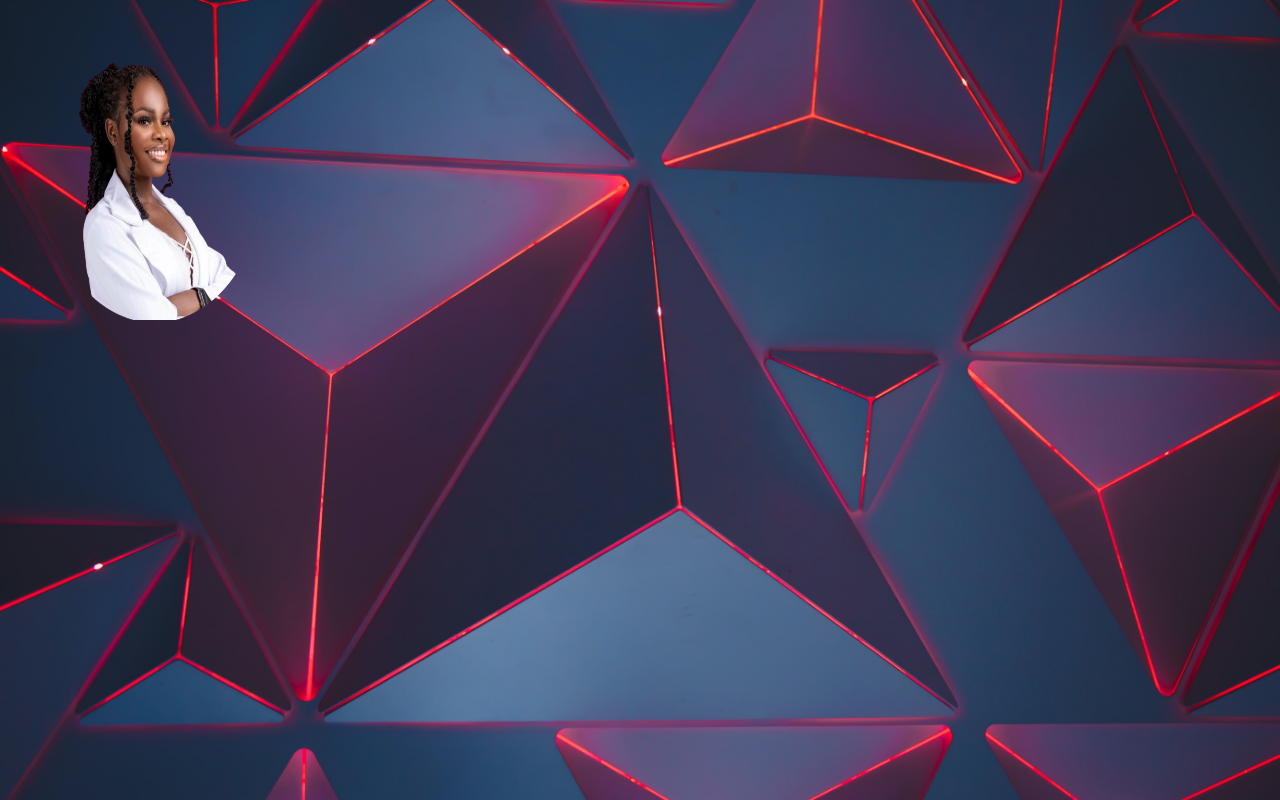
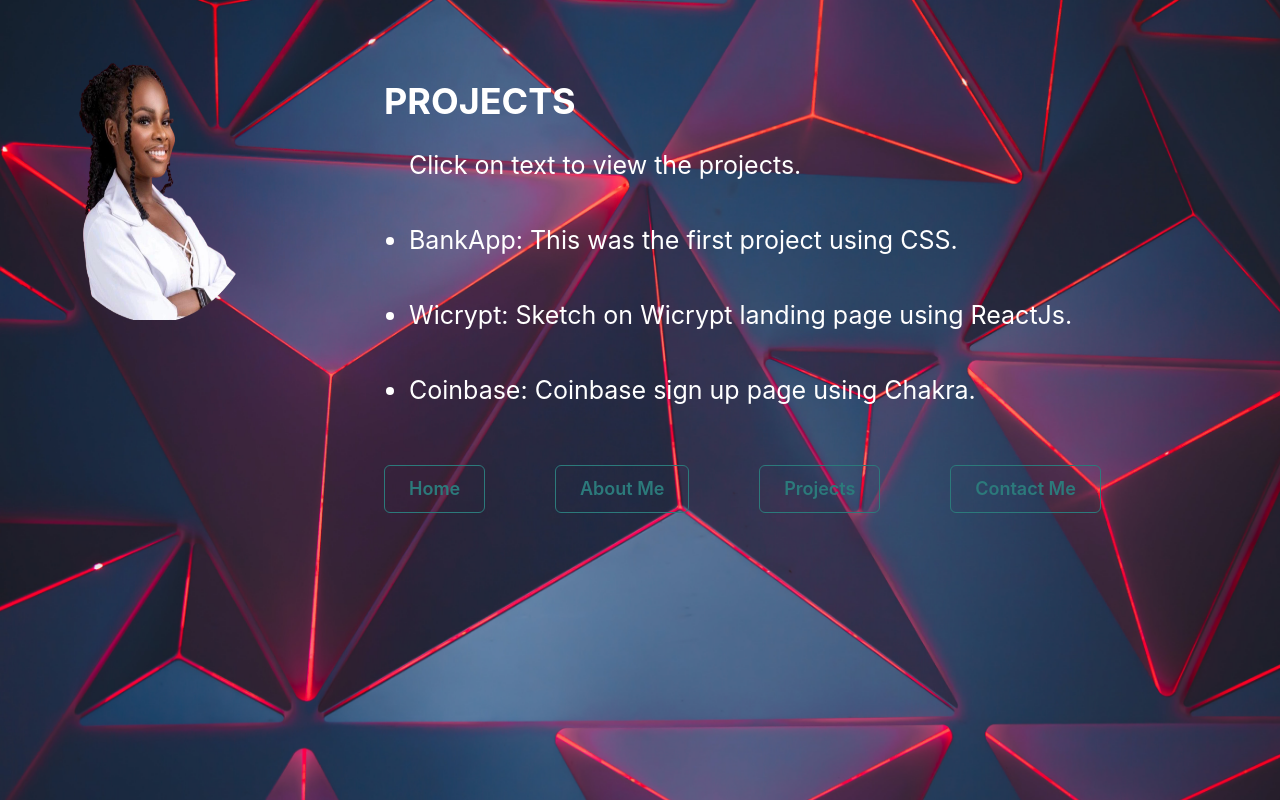
Before and after one commit to anthoniambah/my-portfolio, a React (Vite) app: page /projects in a window 1280 px wide. Built offline with nearby package versions, Linux system fonts and the light colour scheme.

Commit message:
A little change was made.

```diff
--- a/src/Home.jsx
+++ b/src/Home.jsx
@@ -19,12 +19,12 @@ function Home() {
         m="auto"
         align="center"
         w={["100%", "80%"]}
-        h={["90vh", "80vh"]}
+        minH={["90vh", "80vh"]}
         pt={["3"]}
         pl={["0", "15"]}
-        flexDirection={["column"]}
+        flexDirection={["column", "column", "row"]}
       >
-        <Box w={["80%", "35%"]} h={["40vh", "50vh"]} boxShadow="2xl">
+        <Box w={["80%", "90%", "35%"]} h={["40vh", "50vh"]} boxShadow="2xl">
           <Image
             p={["3", "5"]}
             boxShadow="2xl"
@@ -34,17 +34,22 @@ function Home() {
             h={["40vh", "50vh"]}
           />
         </Box>
-        <Box textAlign="left" w={["100%", "60%"]} pl={["5", "10"]} pt={["7"]}>
-          <Heading fontFamily="Verdana" fontSize={["30px", "60px"]}>
+        <Box
+          textAlign="left"
+          w={["100%", "100%", "60%"]}
+          pl={["5", "10"]}
+          pt={["7"]}
+        >
+          <Heading fontFamily="Verdana" fontSize={["30px", "30px", "60px"]}>
             Hi!
           </Heading>
-          <Box fontSize={["20px", "45px"]}>
+          <Box fontSize={["20px", "30px",  "45px"]}>
             My name is Anthonia Mbah, <br /> Frontend Developer.
           </Box>
           <Flex
             flexWrap="wrap"
             justifyContent="space-between"
-            px={["3.5", '0']}
+            px={["3.5", "0"]}
           >
             <Link to="/" display="inline-block">
               <Button
--- a/src/pages/ContactMe.jsx
+++ b/src/pages/ContactMe.jsx
@@ -24,14 +24,28 @@ function ContactMe() {
       bgRepeat="no-repeat"
       color="white"
     >
-      <Flex w="100%">
-        <Box w="30%">
-          <Image src={image3} alt="" w="70%" h="40vh" pt="10" pl="10" />
+      <Flex w="100%" flexDirection={["column", "column", "row"]}>
+        <Box w={["100%", "70%", "30%"]} m={["0", "auto", "0"]}>
+          <Image
+            src={image3}
+            alt=""
+            w={["100%", "90%", "70%"]}
+            m={["0", "auto", "0"]}
+            h="40vh"
+            pt="10"
+            pl="10"
+          />
         </Box>
-        <Box w="70%">
-          <Heading pt="20">CONTACT ME</Heading>
+        <Box
+          w={["90%", "70%", "70%"]}
+          m={["auto", "auto", "0"]}
+          pt={["10px", "10px", "20"]}
+        >
+          <Heading pt="20" textAlign={["center", "left", "left"]}>
+            CONTACT ME
+          </Heading>
           <br />
-          <UnorderedList fontSize="30px">
+          <UnorderedList fontSize={["20px", "20px", "30px"]}>
             <ListItem>
               <Link href="https://github.com/anthoniambah">GitHub</Link>
             </ListItem>
@@ -46,27 +60,52 @@ function ContactMe() {
             <br />
             <ListItem>+234 810 712 4996</ListItem>
           </UnorderedList>
-          <Flex w="80%" pt="15">
+          <Flex
+            w={["100%", "100%", "80%"]}
+            pt="15"
+            flexWrap={"wrap"}
+            justifyContent={["space-between", "", ""]}
+          >
             <RouterLink to="/">
-              <Button mt="10" size="lg" variant="outline" colorScheme="teal">
+              <Button
+                mt={["5", "5", "10"]}
+                size="lg"
+                variant="outline"
+                colorScheme="teal"
+              >
                 Home
               </Button>
             </RouterLink>
             <Spacer />
             <RouterLink to="/about">
-              <Button mt="10" size="lg" variant="outline" colorScheme="teal">
+              <Button
+                mt={["5", "5", "10"]}
+                size="lg"
+                variant="outline"
+                colorScheme="teal"
+              >
                 About Me
               </Button>
             </RouterLink>
             <Spacer />
             <RouterLink to="/projects">
-              <Button mt="10" size="lg" variant="outline" colorScheme="teal">
+              <Button
+                mt={["5", "5", "10"]}
+                size="lg"
+                variant="outline"
+                colorScheme="teal"
+              >
                 Projects
               </Button>
             </RouterLink>
             <Spacer />
             <RouterLink to="/contactme">
-              <Button mt="10" size="lg" variant="outline" colorScheme="teal">
+              <Button
+                mt={["5", "5", "10"]}
+                size="lg"
+                variant="outline"
+                colorScheme="teal"
+              >
                 Contact Me
               </Button>
             </RouterLink>
--- a/src/pages/Projects.jsx
+++ b/src/pages/Projects.jsx
@@ -8,7 +8,7 @@ import {
   Button,
   Spacer,
   Flex,
-  Link
+  Link,
 } from "@chakra-ui/react";
 import { Link as RouterLink } from "react-router-dom";
 import bg from "../../public/assets/bg1.jpg";
@@ -24,59 +24,105 @@ function Projects() {
       bgRepeat="no-repeat"
       color="white"
     >
-      <Flex w="100%">
-        <Box w="30%">
-          <Image src={image3} alt="" w="70%" h="40vh" pt="10" pl="10" />
+      <Flex w="100%" flexDirection={["column", "column", "row"]}>
+        <Box w={["100%", "70%", "30%"]} m={["0", "auto", "0"]}>
+          <Image
+            src={image3}
+            alt=""
+            w={["100%", "90%", "70%"]}
+            m={["0", "auto", "0"]}
+            h="40vh"
+            pt="10"
+            pl="10"
+          />
         </Box>
-        {/* <Box w="70%" pt="20">
-          <Heading>PROJECTS</Heading>
+        <Box
+          w={["90%", "70%", "70%"]}
+          m={["auto", "auto", "0"]}
+          pt={["10px", "10px", "20"]}
+        >
+          <Heading textAlign={["center", "left", "left"]}>PROJECTS</Heading>
           <br />
-          <UnorderedList fontSize="25px">
+          <UnorderedList fontSize={["20px", "20px", "25px"]}>
             <Box>Click on text to view the projects.</Box> <br />
             <ListItem>
-              <Link href="https://hackpiy-first-task.netlify.app/" textDecoration='none'>
+              <Link
+                href="https://hackpiy-first-task.netlify.app/"
+                textDecoration="none"
+              >
                 BankApp: This was the first project using CSS.
               </Link>
             </ListItem>
             <br />
             <ListItem>
-              <Link href="https://second-task-hackpiy.netlify.app/" textDecoration='none'>
+              <Link
+                href="https://second-task-hackpiy.netlify.app/"
+                textDecoration="none"
+              >
                 Wicrypt: Sketch on Wicrypt landing page using ReactJs.
               </Link>
             </ListItem>
             <br />
             <ListItem>
-              <Link href="https://coinbase-chakra.netlify.app/" textDecoration='none'>
+              <Link
+                href="https://coinbase-chakra.netlify.app/"
+                textDecoration="none"
+              >
                 Coinbase: Coinbase sign up page using Chakra.
               </Link>
             </ListItem>
           </UnorderedList>
-          <Flex w="70%" pt='15'>
-          <RouterLink to="/">
-              <Button mt="10" size="lg" variant="outline" colorScheme="teal">
+          <Flex
+            w={["100", "100%", "80%"]}
+            pt="15"
+            flexWrap={"wrap"}
+            justifyContent={["space-between", "", ""]}
+          >
+            <RouterLink to="/">
+              <Button
+                mt={["5", "5", "10"]}
+                size="lg"
+                variant="outline"
+                colorScheme="teal"
+              >
                 Home
               </Button>
             </RouterLink>
             <Spacer />
             <RouterLink to="/about">
-              <Button mt="10" size="lg" variant="outline" colorScheme="teal">
+              <Button
+                mt={["5", "5", "10"]}
+                size="lg"
+                variant="outline"
+                colorScheme="teal"
+              >
                 About Me
               </Button>
             </RouterLink>
             <Spacer />
             <RouterLink to="/projects">
-              <Button mt="10" size="lg" variant="outline" colorScheme="teal">
+              <Button
+                mt={["5", "5", "10"]}
+                size="lg"
+                variant="outline"
+                colorScheme="teal"
+              >
                 Projects
               </Button>
             </RouterLink>
             <Spacer />
             <RouterLink to="/contactme">
-              <Button mt="10" size="lg" variant="outline" colorScheme="teal">
+              <Button
+                mt={["5", "5", "10"]}
+                size="lg"
+                variant="outline"
+                colorScheme="teal"
+              >
                 Contact Me
               </Button>
             </RouterLink>
           </Flex>
-        </Box> */}
+        </Box>
       </Flex>
     </Box>
   );
```
Also changed, not shown: src/pages/About.jsx (+31 -5 lines).
